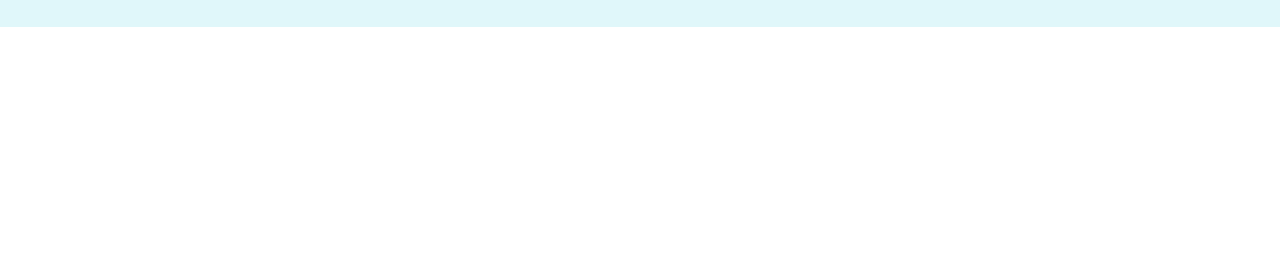
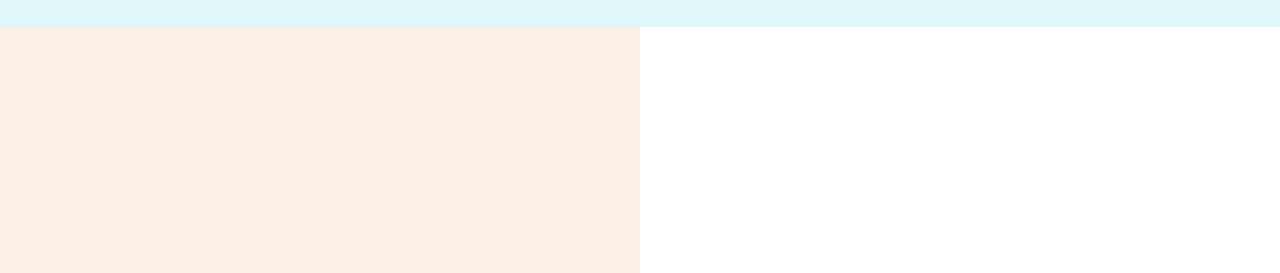
Before and after one commit to rin673/rin673.github.io, a plain HTML site: page index.html in a window 1280 px wide. Shown: the part 527-800 px from the top of the page. Drawn offline with Linux system fonts and the light colour scheme.

Commit message:
Update style.css

```diff
--- a/style.css
+++ b/style.css
@@ -3,11 +3,10 @@ body {
   font-family: Arial, sans-serif;
   margin: 0;
   padding: 0;
-  background: linear-gradient(to right, #FAF0E6 50%, #ffffff 50%);
-  /* #d2b48c はモカブラウン */
-  background-size: 100% 100%;
-  background-repeat: no-repeat;
+  height: 100vh; /* 全画面を覆う */
+  background: linear-gradient(to right, #FAF0E6 50%, #ffffff 50%); /* 左半分モカブラウン、右半分白 */
 }
+
 
 nav {
     background-color: #333;
```
